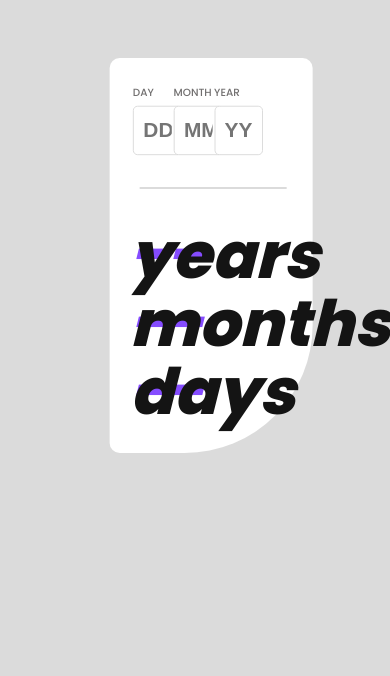
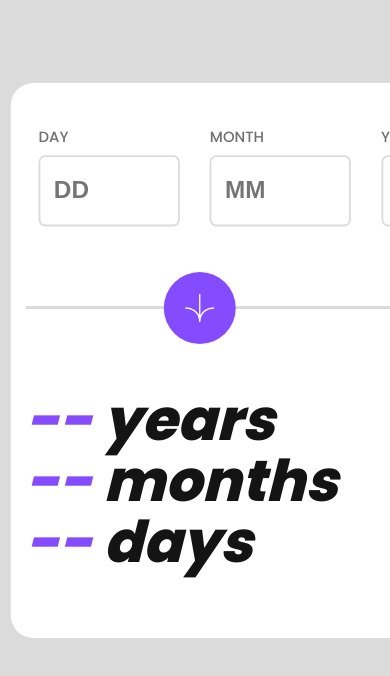
Before and after one commit to amive/Age-calculator-app, a plain HTML site: page index.html in a window 390 px wide. Shown: the top 676 px of the page. Drawn offline with Linux system fonts and the light colour scheme.

Commit message:
Mobile Design

```diff
--- a/style.css
+++ b/style.css
@@ -67,15 +67,15 @@ input {
   transform: translateX(390px);
 }
 .arrow img {
-  scale: 0.6;
+  scale: 0.4;
   transform: translateX(-5.5%);
   height: 100%;
 }
 .container {
   background-color: white;
   height: 370px;
-  border-radius: 10px;
-  border-bottom-right-radius: 8pc;
+  border-radius: 15px;
+  border-bottom-right-radius: 6pc;
   align-content: center;
   padding-left: 20px;
   padding-top: 25px;
@@ -84,3 +84,37 @@ input {
   position: relative;
   top: 50px;
 }
+
+@media (max-width: 768px) {
+  .container {
+    width: 95vw;
+    transform: translateX(0.5%);
+    zoom: 1.5;
+    padding: 0;
+  }
+  input {
+    font-size: 18px;
+  }
+  .inputs {
+    width: 100%;
+    gap: 10px;
+    align-items: center;
+    scale: 0.9;
+  }
+  .arrow {
+    position: absolute;
+    transform: translateX(200%);
+    top: 120px;
+    scale: 0.8;
+  }
+  .result {
+    padding-top: 25px;
+    padding-left: 10px;
+    font-size: 1.2em;
+  }
+  .separator {
+    width: 90%;
+    transform: translateX(0%);
+    transform: translateY(20px);
+  }
+}
```
